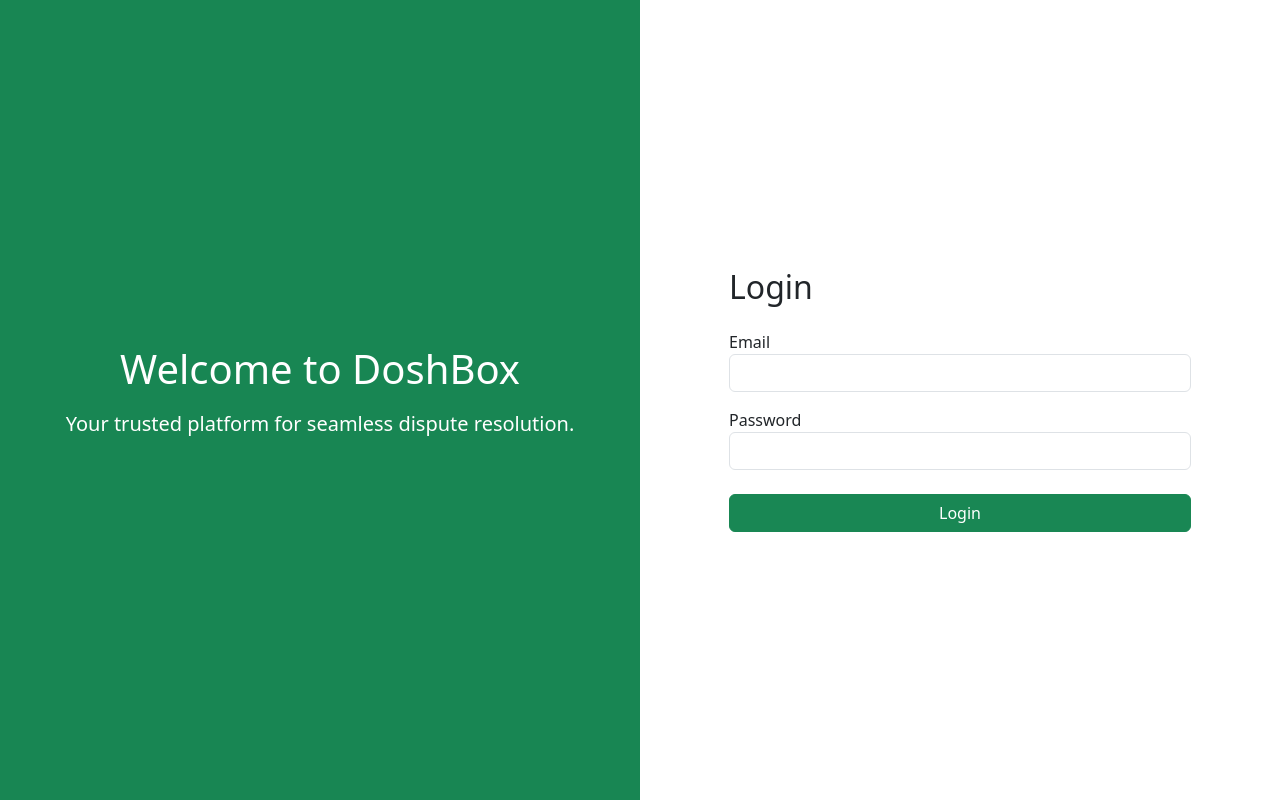
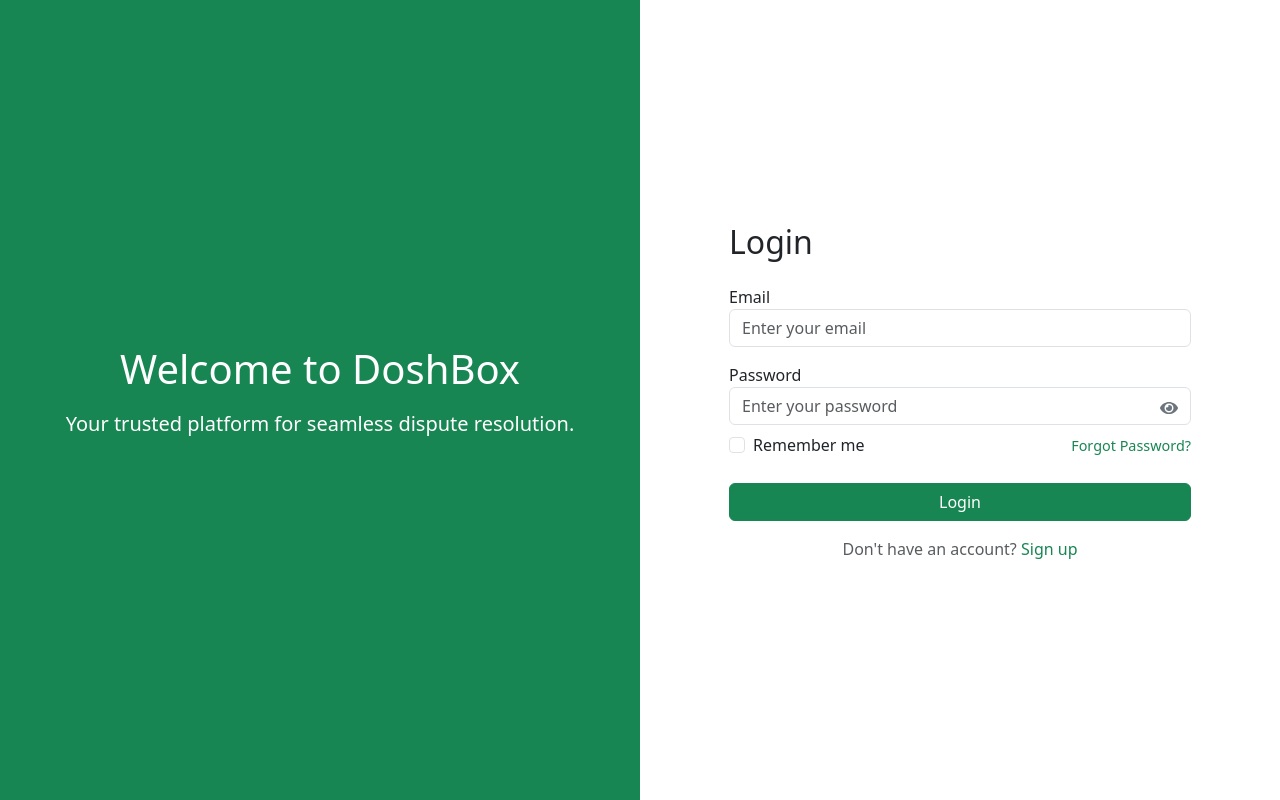
Before and after one commit to myDoshBox/mediator_resolution_app, a React (Vite) app: page / in a window 1280 px wide. Built offline with nearby package versions, Linux system fonts and the light colour scheme.

Commit message:
pushing recent changes

```diff
--- a/package.json
+++ b/package.json
@@ -16,6 +16,7 @@
     "react-bootstrap": "^2.10.10",
     "react-dom": "^19.1.0",
     "react-feather": "^2.0.10",
+    "react-icons": "^5.6.0",
     "react-redux": "^9.2.0",
     "react-router-dom": "^6.30.1",
     "react-toastify": "^11.0.5"
--- a/src/pages/Authentication/LoginPage.jsx
+++ b/src/pages/Authentication/LoginPage.jsx
@@ -1,38 +1,69 @@
-import React, { useState, useEffect } from 'react';
-import { useDispatch, useSelector } from 'react-redux';
-import { loginUser } from '../../Redux/Slice/AuthSlice/AuthSlice';
-import { useNavigate } from 'react-router-dom';
-import { toast } from 'react-toastify';
+import React, { useState, useEffect } from "react";
+import { useDispatch, useSelector } from "react-redux";
+import { loginUser } from "../../Redux/Slice/AuthSlice/AuthSlice";
+import { useNavigate } from "react-router-dom";
+import { toast } from "react-toastify";
+import { FaEye, FaEyeSlash } from "react-icons/fa";
 
 const LoginPage = () => {
   const dispatch = useDispatch();
   const navigate = useNavigate();
   const { loading, error, token } = useSelector((state) => state.auth);
 
-  const [email, setEmail] = useState('');
-  const [password, setPassword] = useState('');
+  const [email, setEmail] = useState("");
+  const [password, setPassword] = useState("");
+  const [showPassword, setShowPassword] = useState(false);
+  const [rememberMe, setRememberMe] = useState(false);
+
+  // Load saved email if "remember me" was checked
+  useEffect(() => {
+    const savedEmail = localStorage.getItem("rememberedEmail");
+    if (savedEmail) {
+      setEmail(savedEmail);
+      setRememberMe(true);
+    }
+  }, []);
 
   const handleLogin = async (e) => {
     e.preventDefault();
 
-    const action = await dispatch(loginUser({ mediator_email: email, password }));
+    const action = await dispatch(
+      loginUser({ mediator_email: email, password }),
+    );
 
     if (loginUser.fulfilled.match(action)) {
-      toast.success('Login successful');
-      navigate('/dashboard');
+      toast.success("Login successful");
+
+      // Save email if "remember me" is checked
+      if (rememberMe) {
+        localStorage.setItem("rememberedEmail", email);
+      } else {
+        localStorage.removeItem("rememberedEmail");
+      }
+
+      navigate("/dashboard");
     } else if (loginUser.rejected.match(action)) {
-      toast.error(action.payload || 'Login failed');
+      toast.error(action.payload || "Login failed");
     }
+  };
+
+  const togglePasswordVisibility = () => {
+    setShowPassword(!showPassword);
   };
 
   return (
     <div className="container-fluid vh-100">
       <div className="row h-100">
         {/* Left */}
-        <div className="col-md-6 d-flex align-items-center justify-content-center text-white" style={{ backgroundColor: 'hsl(152, 70%, 31%)' }}>
+        <div
+          className="col-md-6 d-flex align-items-center justify-content-center text-white"
+          style={{ backgroundColor: "hsl(152, 70%, 31%)" }}
+        >
           <div className="text-center px-4">
             <h1 className="mb-3">Welcome to DoshBox</h1>
-            <p className="lead">Your trusted platform for seamless dispute resolution.</p>
+            <p className="lead">
+              Your trusted platform for seamless dispute resolution.
+            </p>
           </div>
         </div>
 
@@ -49,30 +80,103 @@
                 value={email}
                 onChange={(e) => setEmail(e.target.value)}
                 required
+                placeholder="Enter your email"
               />
             </div>
 
-            <div className="form-group mb-4">
+            <div className="form-group mb-2">
               <label>Password</label>
+              <div className="position-relative">
                 <input
-                type="password"
+                  type={showPassword ? "text" : "password"}
                   className="form-control"
                   value={password}
                   onChange={(e) => setPassword(e.target.value)}
                   required
+                  placeholder="Enter your password"
+                  style={{ paddingRight: "40px" }}
                 />
+                <button
+                  type="button"
+                  className="btn btn-link position-absolute end-0 top-50 translate-middle-y"
+                  onClick={togglePasswordVisibility}
+                  style={{
+                    textDecoration: "none",
+                    color: "#6c757d",
+                    padding: "0 12px",
+                    zIndex: 10,
+                  }}
+                  aria-label={showPassword ? "Hide password" : "Show password"}
+                >
+                  {showPassword ? (
+                    <FaEyeSlash size={18} />
+                  ) : (
+                    <FaEye size={18} />
+                  )}
+                </button>
+              </div>
             </div>
 
-            <button type="submit" className="btn btn-success w-100" disabled={loading}>
+            {/* Remember Me & Forgot Password */}
+            <div className="d-flex justify-content-between align-items-center mb-4">
+              <div className="form-check">
+                <input
+                  type="checkbox"
+                  className="form-check-input"
+                  id="rememberMe"
+                  checked={rememberMe}
+                  onChange={(e) => setRememberMe(e.target.checked)}
+                />
+                <label className="form-check-label" htmlFor="rememberMe">
+                  Remember me
+                </label>
+              </div>
+              <a
+                href="/forgot-password"
+                className="text-decoration-none"
+                style={{ color: "hsl(152, 70%, 31%)", fontSize: "0.9rem" }}
+              >
+                Forgot Password?
+              </a>
+            </div>
+
+            <button
+              type="submit"
+              className="btn w-100"
+              disabled={loading}
+              style={{
+                backgroundColor: "hsl(152, 70%, 31%)",
+                borderColor: "hsl(152, 70%, 31%)",
+                color: "white",
+              }}
+            >
               {loading ? (
                 <>
-                  <span className="spinner-border spinner-border-sm me-2" role="status" aria-hidden="true"></span>
+                  <span
+                    className="spinner-border spinner-border-sm me-2"
+                    role="status"
+                    aria-hidden="true"
+                  ></span>
                   Logging in...
                 </>
               ) : (
-                'Login'
+                "Login"
               )}
             </button>
+
+            {/* Sign Up Link */}
+            <div className="text-center mt-3">
+              <p className="text-muted">
+                Don't have an account?{" "}
+                <a
+                  href="/signup"
+                  className="text-decoration-none"
+                  style={{ color: "hsl(152, 70%, 31%)" }}
+                >
+                  Sign up
+                </a>
+              </p>
+            </div>
           </form>
         </div>
       </div>
```
Also changed, not shown: 1 other file (tests, documents, lock files or other folders). Lines whose indentation alone changed are shown as unchanged.
